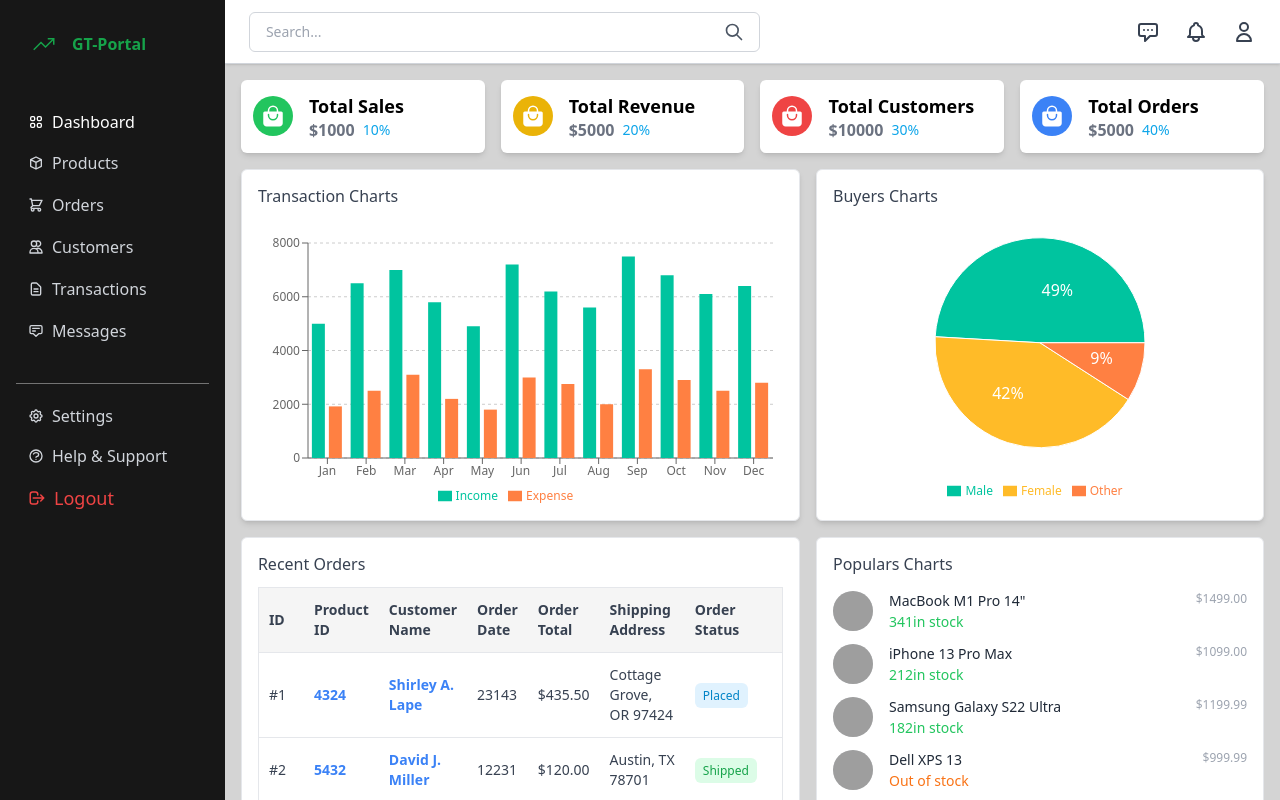
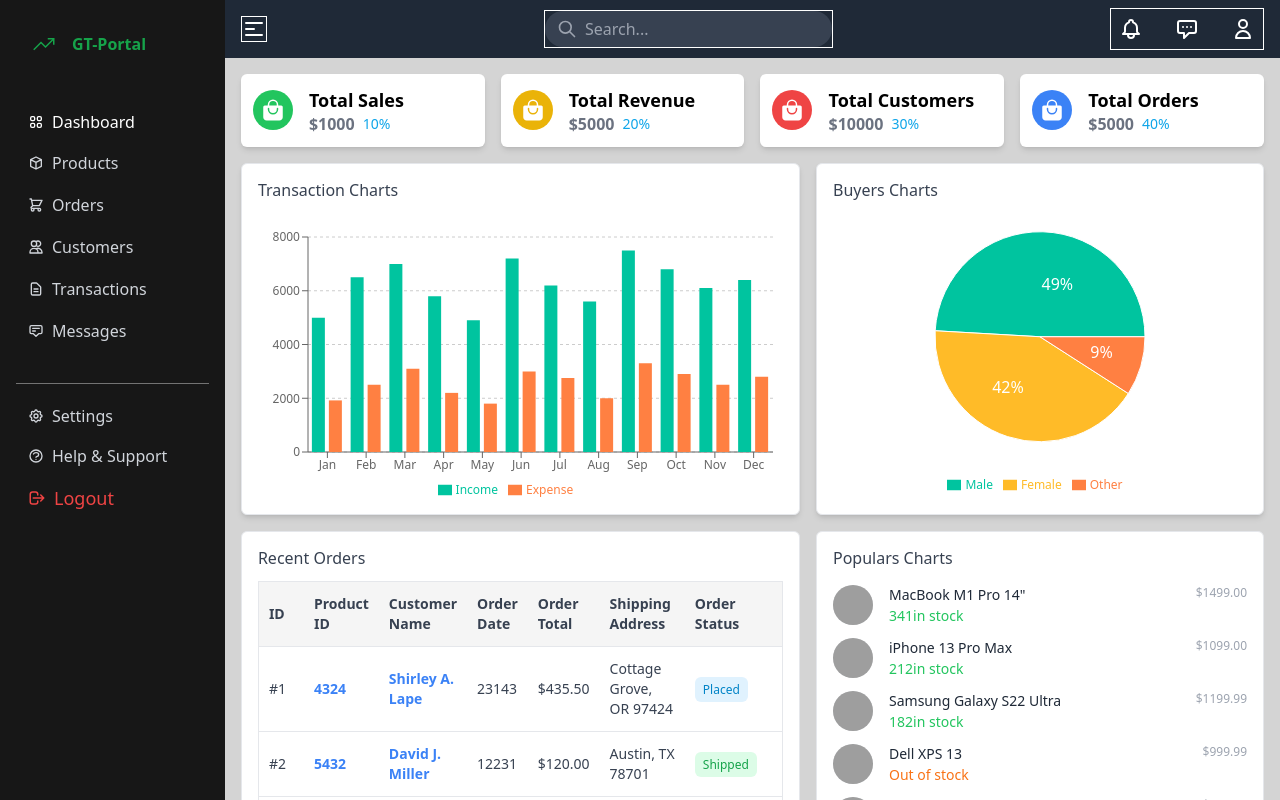
Before and after one commit to gaurab-magar/Dashboard, a React (Create React App) app: page / in a window 1280 px wide. Built offline with nearby package versions, Linux system fonts and the light colour scheme; grey boxes are pictures that could not be loaded.

Commit message:
working on making responsive navbar

```diff
--- a/src/components/shared/Header.js
+++ b/src/components/shared/Header.js
@@ -1,112 +1,110 @@
-import React, { Fragment } from 'react';
-import { Popover, PopoverButton, PopoverPanel, Transition } from '@headlessui/react';
-import { Menu, MenuButton, MenuItem, MenuItems } from '@headlessui/react';
-import { HiOutlineBell, HiOutlineChatAlt, HiOutlineMenu, HiOutlineSearch, HiOutlineUser } from 'react-icons/hi';
-import { Link } from 'react-router-dom';
+// import React, { Fragment } from 'react';
+// import { Popover, PopoverButton, PopoverPanel, Transition } from '@headlessui/react';
+// import { Menu, MenuButton, MenuItem, MenuItems } from '@headlessui/react';
+// import { HiOutlineBell, HiOutlineChatAlt, HiOutlineMenu, HiOutlineSearch, HiOutlineUser } from 'react-icons/hi';
+// import { Link } from 'react-router-dom';
 
-const Header = ({ toggleSidebar }) => {
-  return (
-    <div className="bg-white h-16 px-4 py-4 flex justify-between items-center border-b border-gray-300 shadow">
-      {/* Hamburger Menu */}
-      <div className="lg:hidden">
-        <button className="text-black" onClick={toggleSidebar}>
-          <HiOutlineMenu size={24} />
-        </button>
-      </div>
+// const Header = ({ toggleSidebar }) => {
+//   return (
+//     <div className="bg-white h-16 px-4 py-4 flex justify-between items-center border-b border-gray-300 shadow">
+//       {/* Hamburger Menu */}
+//       <div className="lg:hidden">
+//         <button className="text-black" onClick={toggleSidebar}>
+//           <HiOutlineMenu size={24} />
+//         </button>
+//       </div>
 
-      {/* Search Bar */}
-      <div className="relative w-full lg:w-1/2 mx-2 hidden md:flex">
-        <HiOutlineSearch className="absolute top-1/2 -translate-y-1/2 right-4 text-xl text-gray-600 cursor-pointer" />
-        <input
-          type="text"
-          placeholder="Search..."
-          className="w-full h-10 text-sm focus:outline-none border border-gray-300 rounded-md px-4"
-        />
-      </div>
+//       {/* Search Bar */}
+//       <div className="relative lg:w-1/2 mx-2 hidden md:flex">
+//         <HiOutlineSearch className="absolute top-1/2 -translate-y-1/2 right-4 text-xl text-gray-600 cursor-pointer" />
+//         <input type="text"
+//           placeholder="Search..."
+//           className="w-full h-10 text-sm focus:outline-none border border-gray-300 rounded-md px-4"/>
+//       </div>
 
-      {/* Icons Section */}
-      <div className="flex items-center justify-end gap-4 sm:gap-2">
-        {/* Chat Icon */}
-        <Popover className="relative">
-          <PopoverButton className="p-2 rounded-full hover:bg-gray-200 active:bg-gray-300 focus:outline-none cursor-pointer">
-            <HiOutlineChatAlt fontSize={24} className="text-gray-700" />
-          </PopoverButton>
-          <Transition
-            as={Fragment}
-            enter="transition ease-out duration-200"
-            enterFrom="transform opacity-0 translate-y-1"
-            enterTo="transform opacity-100 translate-y-0"
-            leave="transition ease-in duration-150"
-            leaveFrom="transform opacity-100 translate-y-0"
-            leaveTo="transform opacity-0 translate-y-1"
-          >
-            <PopoverPanel className="absolute z-10 w-80 bg-white rounded-md shadow-lg p-4 right-0 translate-y-3">
-              This is the messages
-            </PopoverPanel>
-          </Transition>
-        </Popover>
+//       {/* Icons Section */}
+//       <div className="flex items-center justify-end gap-4 sm:gap-2 sm:visible">
+//         {/* Chat Icon */}
+//         <Popover className="relative">
+//           <PopoverButton className="p-2 rounded-full hover:bg-gray-200 active:bg-gray-300 focus:outline-none cursor-pointer">
+//             <HiOutlineChatAlt fontSize={24} className="text-gray-700" />
+//           </PopoverButton>
+//           <Transition
+//             as={Fragment}
+//             enter="transition ease-out duration-200"
+//             enterFrom="transform opacity-0 translate-y-1"
+//             enterTo="transform opacity-100 translate-y-0"
+//             leave="transition ease-in duration-150"
+//             leaveFrom="transform opacity-100 translate-y-0"
+//             leaveTo="transform opacity-0 translate-y-1"
+//           >
+//             <PopoverPanel className="absolute z-10 w-80 bg-white rounded-md shadow-lg p-4 right-0 translate-y-3">
+//               This is the messages
+//             </PopoverPanel>
+//           </Transition>
+//         </Popover>
 
-        {/* Notification Icon */}
-        <Popover className="relative">
-          <PopoverButton className="p-2 rounded-full hover:bg-gray-200 active:bg-gray-300 focus:outline-none cursor-pointer">
-            <HiOutlineBell fontSize={24} className="text-gray-700" />
-          </PopoverButton>
-          <Transition
-            as={Fragment}
-            enter="transition ease-out duration-200"
-            enterFrom="transform opacity-0 translate-y-1"
-            enterTo="transform opacity-100 translate-y-0"
-            leave="transition ease-in duration-150"
-            leaveFrom="transform opacity-100 translate-y-0"
-            leaveTo="transform opacity-0 translate-y-1"
-          >
-            <PopoverPanel className="absolute z-10 w-80 bg-white rounded-md shadow-lg p-4 right-0 translate-y-3">
-              This is the notifications
-            </PopoverPanel>
-          </Transition>
-        </Popover>
+//         {/* Notification Icon */}
+//         <Popover className="relative">
+//           <PopoverButton className="p-2 rounded-full hover:bg-gray-200 active:bg-gray-300 focus:outline-none cursor-pointer">
+//             <HiOutlineBell fontSize={24} className="text-gray-700" />
+//           </PopoverButton>
+//           <Transition
+//             as={Fragment}
+//             enter="transition ease-out duration-200"
+//             enterFrom="transform opacity-0 translate-y-1"
+//             enterTo="transform opacity-100 translate-y-0"
+//             leave="transition ease-in duration-150"
+//             leaveFrom="transform opacity-100 translate-y-0"
+//             leaveTo="transform opacity-0 translate-y-1"
+//           >
+//             <PopoverPanel className="absolute z-10 w-80 bg-white rounded-md shadow-lg p-4 right-0 translate-y-3">
+//               This is the notifications
+//             </PopoverPanel>
+//           </Transition>
+//         </Popover>
 
-        {/* Profile Menu */}
-        <Menu as="div" className="relative">
-          <MenuButton className="p-2 rounded-full hover:bg-gray-200 active:bg-gray-300 focus:outline-none cursor-pointer">
-            <HiOutlineUser fontSize={24} className="text-gray-700" />
-          </MenuButton>
-          <MenuItems className="absolute right-0 z-10 w-48 bg-white rounded-md shadow-lg p-2 mt-2">
-            <MenuItem>
-              {({ active }) => (
-                <Link
-                  to="/settings"
-                  className={`block px-4 py-2 text-sm ${active ? 'bg-gray-100' : ''}`}
-                >
-                  Your Profile
-                </Link>
-              )}
-            </MenuItem>
-            <MenuItem>
-              {({ active }) => (
-                <Link
-                  to="/support"
-                  className={`block px-4 py-2 text-sm ${active ? 'bg-gray-100' : ''}`}
-                >
-                  Settings
-                </Link>
-              )}
-            </MenuItem>
-            <MenuItem>
-              {({ active }) => (
-                <Link
-                  to="/login"
-                  className={`block px-4 py-2 text-sm ${active ? 'bg-gray-100' : ''}`}
-                >
-                  Sign Out
-                </Link>
-              )}
-            </MenuItem>
-          </MenuItems>
-        </Menu>
-      </div>
-    </div>
-  );
-};
+//         {/* Profile Menu */}
+//         <Menu as="div" className="relative">
+//           <MenuButton className="p-2 rounded-full hover:bg-gray-200 active:bg-gray-300 focus:outline-none cursor-pointer">
+//             <HiOutlineUser fontSize={24} className="text-gray-700" />
+//           </MenuButton>
+//           <MenuItems className="absolute right-0 z-10 w-48 bg-white rounded-md shadow-lg p-2 mt-2">
+//             <MenuItem>
+//               {({ active }) => (
+//                 <Link
+//                   to="/settings"
+//                   className={`block px-4 py-2 text-sm ${active ? 'bg-gray-100' : ''}`}
+//                 >
+//                   Your Profile
+//                 </Link>
+//               )}
+//             </MenuItem>
+//             <MenuItem>
+//               {({ active }) => (
+//                 <Link
+//                   to="/support"
+//                   className={`block px-4 py-2 text-sm ${active ? 'bg-gray-100' : ''}`}
+//                 >
+//                   Settings
+//                 </Link>
+//               )}
+//             </MenuItem>
+//             <MenuItem>
+//               {({ active }) => (
+//                 <Link
+//                   to="/login"
+//                   className={`block px-4 py-2 text-sm ${active ? 'bg-gray-100' : ''}`}
+//                 >
+//                   Sign Out
+//                 </Link>
+//               )}
+//             </MenuItem>
+//           </MenuItems>
+//         </Menu>
+//       </div>
+//     </div>
+//   );
+// };
 
-export default Header;
+// export default Header;
--- a/src/components/shared/Layout.js
+++ b/src/components/shared/Layout.js
@@ -1,8 +1,9 @@
 import React, { useState } from 'react';
 import { Outlet } from 'react-router-dom';
 import Sidebar from './Sidebar';
-import Header from './Header';
+// import Header from './Header';
 import Footer from './Footer';
+import ResponsiveNavbar from './Navbar';
 
 const Layout = () => {
   const [isSidebarOpen, setIsSidebarOpen] = useState(false);
@@ -13,9 +14,10 @@ const Layout = () => {
   return (
     <>
       <div className="flex flex-row bg-neutral-300 h-screen w-full overflow-x-hidden">
-        <Sidebar toggleSidebar={toggleSidebar} isOpen={isSidebarOpen} />
+        <Sidebar className='hidden md:flex' toggleSidebar={toggleSidebar} isOpen={isSidebarOpen} />
           <div className="flex-1 flex flex-col">
-            <Header toggleSidebar={toggleSidebar} />
+            <ResponsiveNavbar />
+            {/* <Header toggleSidebar={toggleSidebar} /> */}
             <div className="flex-1 p-4">
               <Outlet />
             </div>
--- /dev/null
+++ b/src/components/shared/Navbar.js
@@ -0,0 +1,58 @@
+import {
+    HiOutlineBell,
+    HiOutlineChatAlt,
+    HiOutlineMenuAlt1,
+    HiOutlineSearch,
+    HiOutlineUser,
+  } from "react-icons/hi";
+
+  export default function ResponsiveNavbar({ toggleSidebar }) {
+    return (
+      <nav className="bg-gray-800 text-white px-4 py-2 flex items-center justify-between">
+        {/* Left Section: Hamburger Menu */}
+        <button
+          className="flex items-center text-white border border-white"
+          onClick={toggleSidebar}
+          aria-label="Toggle Sidebar"
+        >
+          <HiOutlineMenuAlt1 size={24} />
+        </button>
+
+        {/* Center Section: Search Bar */}
+        <div className="flex justify-center text-white border border-white">
+          <div className="relative w-full max-w-xs">
+            <input
+              type="search"
+              placeholder="Search..."
+              className="w-full bg-gray-700 text-white py-2 pl-10 pr-4 rounded-full focus:outline-none focus:ring-2 focus:ring-offset-2 focus:ring-offset-gray-800 focus:ring-blue-500"
+            />
+            <div className="absolute inset-y-0 left-0 pl-3 flex items-center pointer-events-none">
+              <HiOutlineSearch className="h-5 w-5 text-gray-400" aria-hidden="true" />
+            </div>
+          </div>
+        </div>
+
+        {/* Right Section: Notification, Messages, Profile Icons */}
+        <div className="hidden md:flex items-center space-x-4 text-white border border-white">
+          <button
+            aria-label="View Notifications"
+            className="p-2 hover:bg-gray-700 rounded-full"
+          >
+            <HiOutlineBell className="h-6 w-6" />
+          </button>
+          <button
+            aria-label="View Messages"
+            className="p-2 hover:bg-gray-700 rounded-full"
+          >
+            <HiOutlineChatAlt className="h-6 w-6" />
+          </button>
+          <button
+            aria-label="View Profile"
+            className="p-2 hover:bg-gray-700 rounded-full"
+          >
+            <HiOutlineUser className="h-6 w-6" />
+          </button>
+        </div>
+      </nav>
+    );
+  }
```
